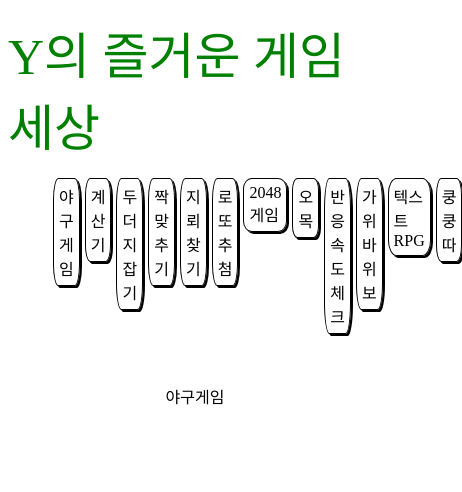
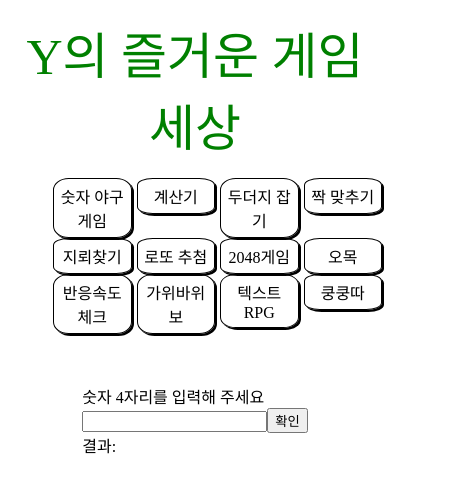
Before and after one commit to tomyhas59/reactGame, a React (Create React App) app: page /baseball in a window 390 px wide. Shown: the top 492 px of the page, 462 px wide, since content can reach past the window. Built offline with nearby package versions, Linux system fonts and the light colour scheme.

Commit message:
바뀌는 건 set으로

```diff
--- a/src/App.css
+++ b/src/App.css
@@ -44,6 +44,7 @@ ul {
 
 li {
   margin-left: 5px;
+  text-align: center;
   list-style: none;
   border: 1px solid;
   padding: 5px;
@@ -57,6 +58,29 @@ li {
 }
 
 a {
+  text-align: center;
   text-decoration: none;
   color: #000;
 }
+
+.main {
+  margin: "0 auto";
+  color: green;
+  font-size: 50px;
+  &:hover {
+    color: rgb(183, 218, 178);
+  }
+}
+
+@media (max-width: 1200px) {
+  ul {
+    display: grid;
+    grid-template-columns: repeat(6, 1fr);
+  }
+}
+@media (max-width: 800px) {
+  ul {
+    display: grid;
+    grid-template-columns: repeat(4, 1fr);
+  }
+}
--- a/src/pages/AppLayout.js
+++ b/src/pages/AppLayout.js
@@ -5,16 +5,13 @@ import styled from "styled-components";
 const AppLayout = ({ children }) => {
   return (
     <LayoutWrapper>
-      <Link
-        to="/"
-        style={{ margin: "0 auto", color: "green", fontSize: "50px" }}
-      >
-        Y의 즐거운 게임 세상
+      <Link to="/">
+        <div className="main">Y의 즐거운 게임 세상</div>
       </Link>
       <br />
       <ul>
         <Link to="baseball">
-          <li>야구 게임</li>
+          <li>숫자 야구게임</li>
         </Link>
         <Link to="calculator">
           <li>계산기</li>
--- a/src/pages/Baseball.js
+++ b/src/pages/Baseball.js
@@ -1,9 +1,137 @@
-import React from 'react';
+import React, { useRef, useState } from "react";
+import useInput from "../hooks/useInput";
 
 const Baseball = () => {
+  const [input, onChangeInput, setInput] = useInput();
+  const [logs, setLogs] = useState([]);
+  const [tries, setTries] = useState([]);
+  const [outNumber, setOutNumber] = useState([]);
+  const [outCount, setOutCount] = useState(0); // 아웃 횟수를 세는 변수 추가
+  const inputRef = useRef(null);
+
+  const getNumber = () => {
+    const numbers = [];
+    for (let n = 0; n < 9; n += 1) {
+      numbers.push(n + 1);
+    }
+    const array = [];
+    for (let n = 0; n <= 3; n += 1) {
+      const index = Math.floor(Math.random() * numbers.length); // 0~8 정수
+      array.push(numbers[index]);
+      numbers.splice(index, 1);
+    }
+    return array;
+  };
+
+  let answer = getNumber();
+
+  const checkInput = (input) => {
+    if (input.length !== 4) {
+      alert("4자리 숫자를 입력해 주세요");
+      setInput("");
+      inputRef.current.focus();
+      return;
+    }
+    if (new Set(input).size !== 4) {
+      alert("숫자가 중복되었습니다");
+      setInput("");
+      inputRef.current.focus();
+      return;
+    }
+    if (tries.includes(input)) {
+      alert("이미 시도한 값입니다");
+      setInput("");
+      inputRef.current.focus();
+      return;
+    }
+    return true;
+  };
+
+  const onSubmit = (e) => {
+    e.preventDefault();
+    if (logs.length > 0) {
+      const lastLog = logs[logs.length - 1];
+      if (lastLog.includes("홈") || lastLog.includes("패")) {
+        return;
+      }
+    }
+    if (!checkInput(input)) {
+      return;
+    }
+
+    let strike = 0;
+    let ball = 0;
+
+    for (let i = 0; i < answer.length; i++) {
+      const index = input.indexOf(answer[i]);
+      if (index > -1) {
+        if (index === i) {
+          strike += 1;
+        } else {
+          ball += 1;
+        }
+      }
+    }
+
+    if (strike === 0 && ball === 0) {
+      setOutNumber([...outNumber, input]);
+      setOutCount(outCount + 1);
+    }
+
+    if (strike === 0 && ball === 0) {
+      setLogs([...logs, `${outCount}아웃`]);
+    } else if (input === answer.join("")) {
+      setLogs([...logs, "홈런!"]);
+    } else if (tries.length >= 9) {
+      setLogs([...logs, `패배! 정답은 ${answer.join("")}`]);
+    } else if (outNumber.length >= 2) {
+      setLogs([
+        ...logs,
+        `${outCount + 1}아웃, 패배! 정답은 ${answer.join("")}`,
+      ]);
+    } else {
+      setLogs([...logs, `${input}: ${strike}스트라이크 ${ball}볼`]);
+    }
+    setInput("");
+    inputRef.current.focus();
+    setTries([...tries, input]);
+  };
+
+  const restartGame = () => {
+    setLogs([]);
+    setTries([]);
+    setOutNumber([]);
+    setOutCount(0);
+    answer = getNumber();
+  };
+
   return (
     <div>
-      야구게임
+      <div>숫자 4자리를 입력해 주세요</div>
+      <form onSubmit={onSubmit}>
+        <input
+          type="text"
+          value={input}
+          onChange={onChangeInput}
+          ref={inputRef}
+        />
+        <button type="submit">확인</button>
+      </form>
+      <div>
+        결과:
+        <div>
+          {logs.map((log, i) =>
+            log.includes("홈") || log.includes("패") ? (
+              <>
+                <div key={i}>{log}</div>
+                <button onClick={restartGame}>재시작</button>
+              </>
+            ) : (
+              <div key={i}>{log}</div>
+            )
+          )}
+        </div>
+      </div>
     </div>
   );
 };
```
